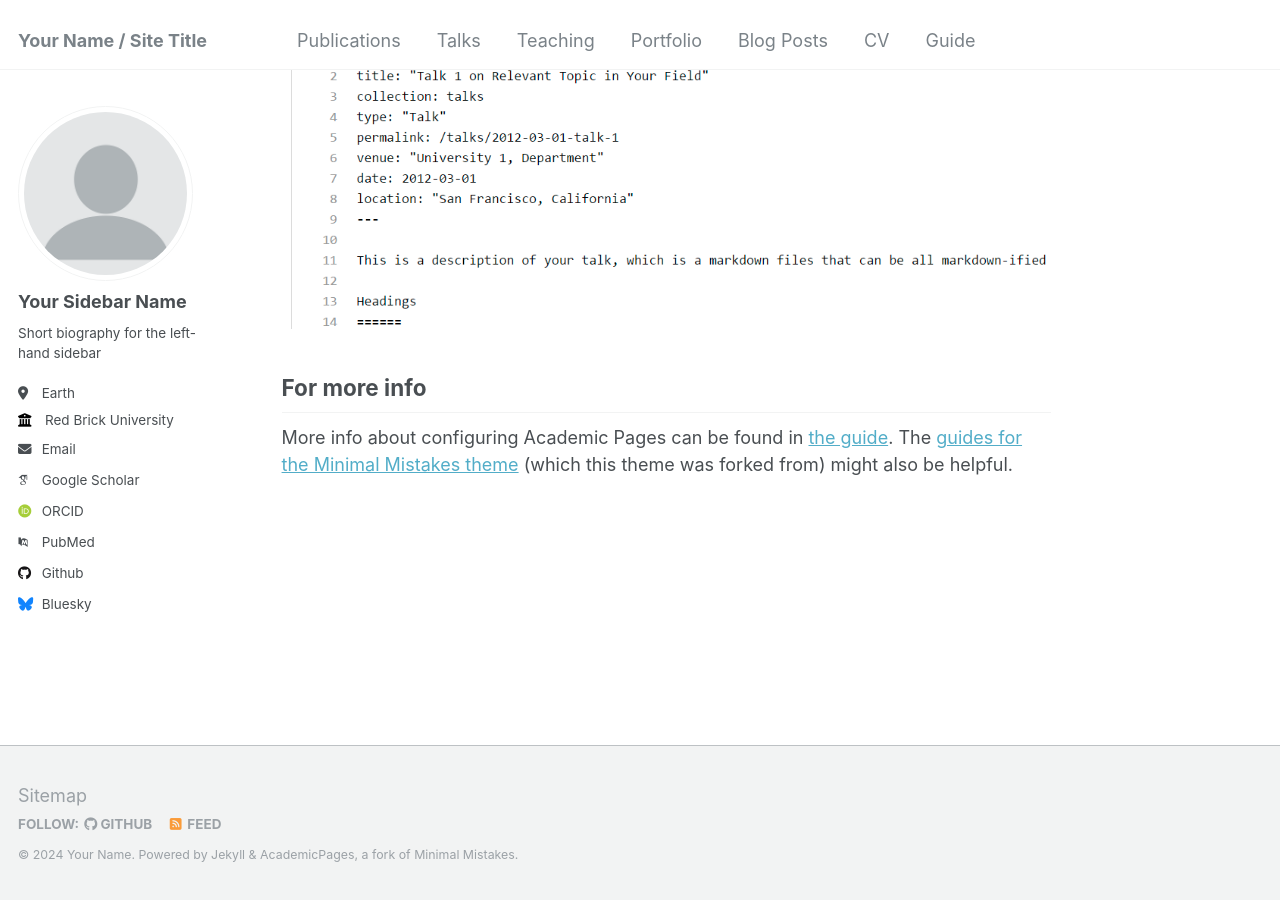
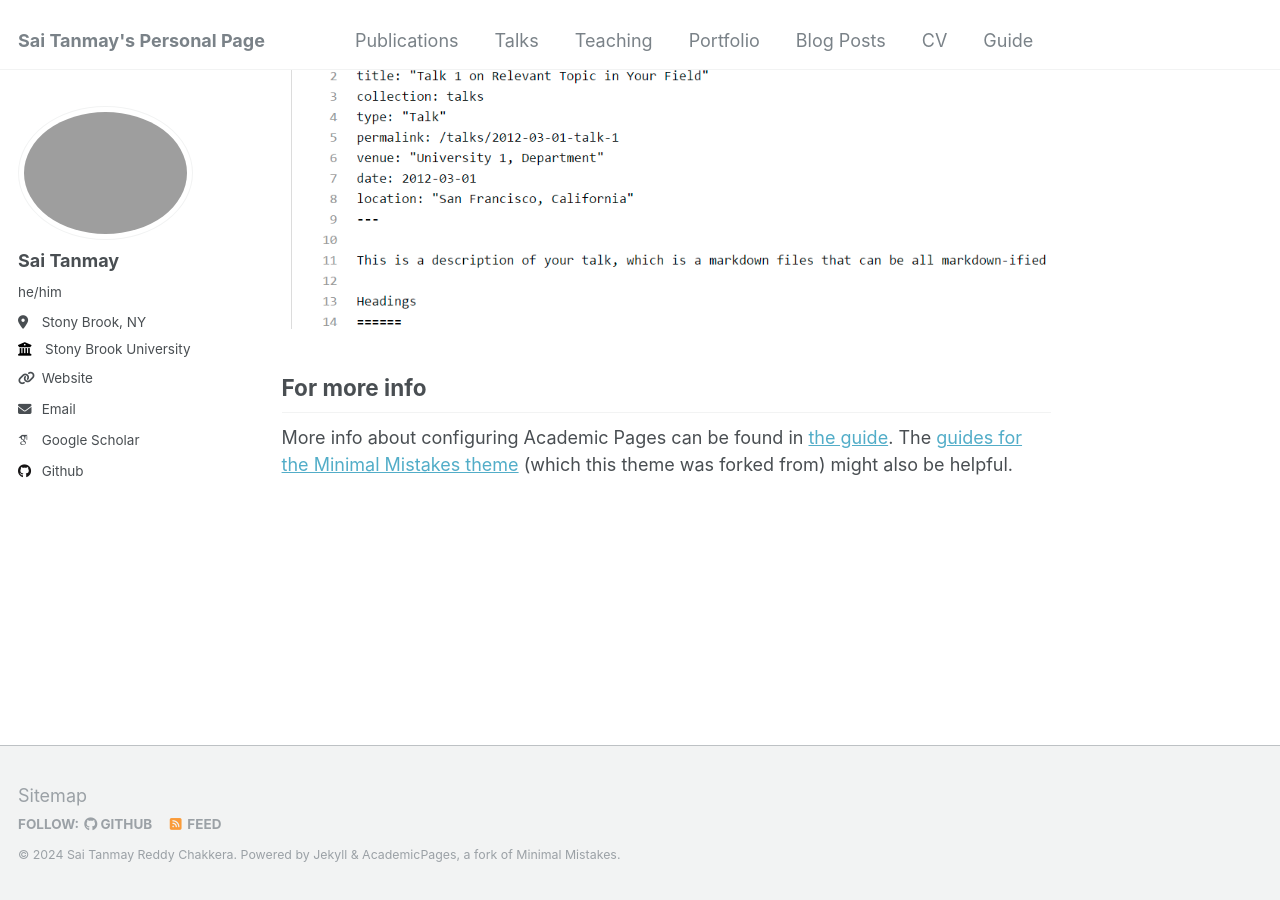
Before and after one commit to starc52/starc52.github.io, a Jekyll site: the page built from _pages/about.md, in a window 1280 px wide and 900 px high, scrolled down 2660 px. Built offline with Jekyll 4.4.1, drawn with Linux system fonts in a browser that asks for light colours; some web fonts are replaced.

Commit message:
added some more changes

```diff
--- a/_config.yml
+++ b/_config.yml
@@ -8,47 +8,47 @@
 
 # Basic Site Settings
 locale                   : "en-US"
-title                    : "Your Name / Site Title"
+title                    : "Sai Tanmay's Personal Page"
 title_separator          : "-"
-name                     : &name "Your Name"
-description              : &description "personal description"
-url                      : https://academicpages.github.io # the base hostname & protocol for your site e.g. "https://mmistakes.github.io"
+name                     : &name "Sai Tanmay Reddy Chakkera"
+description              : &description "CS PhD Student"
+url                      : https://starc52.github.io # the base hostname & protocol for your site e.g. "https://mmistakes.github.io"
 baseurl                  : "" # the subpath of your site, e.g. "/blog"
-repository               : "academicpages/academicpages.github.io"
+repository               : "" #starc52/starc52.github.io
 
 # Site Author - The following control what appear as part of the author content on the side bar.
 #               If a field is blank the icon and link will not appear, otherwise it will be shown.
 #               Additional customization can be done by editing /_includes/author-profile.html
 author:
   # Biographic information
-  avatar           : "profile.png"
-  name             : "Your Sidebar Name"
-  pronouns         : # example: "she/her"
-  bio              : "Short biography for the left-hand sidebar"
-  location         : "Earth"
-  employer         : "Red Brick University"
-  uri              : # URL
-  email            : "none@example.org"
+  avatar           : "profile.jpg"
+  name             : "Sai Tanmay"
+  pronouns         : "he/him"
+  bio              : #"Short biography for the left-hand sidebar"
+  location         : "Stony Brook, NY"
+  employer         : "Stony Brook University"
+  uri              : "starc52.github.io"
+  email            : "schakkera[at]cs.stonybrook.edu"
 
   # Academic websites
   arxiv            : # URL - Update with the correct link to your profile
-  googlescholar    : "https://scholar.google.com/citations?user=PS_CX0AAAAAJ"
+  googlescholar    : "https://scholar.google.com/citations?user=84zadCQAAAAJ&hl=en"
   impactstory      : # URL
-  orcid            : "http://orcid.org/yourorcidurl"
+  orcid            : #"http://orcid.org/yourorcidurl"
   semantic         : # URL
-  pubmed           : "https://www.ncbi.nlm.nih.gov/pubmed/?term=john+snow"
+  pubmed           : #"https://www.ncbi.nlm.nih.gov/pubmed/?term=john+snow"
   researchgate     : # URL
 
   # Repositories and software development
   bitbucket        : # Username - Update with your username on the site
   codepen          : # Username
   dribbble         : # Username
-  github           : "academicpages"
+  github           : "starc52"
   kaggle           : # Username
   stackoverflow    : # User number or user number and name (i.e., use "1" or "1/jeff-atwood")
 
   # Social media
-  bluesky          : "bsky.app" # Replace this with you Bluesky username
+  bluesky          : #"bsky.app" # Replace this with you Bluesky username
   facebook         : # Username
   flickr           : # Username
   foursquare       : # Username
@@ -75,8 +75,8 @@ author:
 
 # Publication Category - The following the list of publication categories and their headings
 publication_category:
-  books:
-    title: 'Books'
+#  books:
+#    title: 'Books'
   manuscripts:
     title: 'Journal Articles'
   conferences:
@@ -290,7 +290,7 @@ sass:
 permalink: /:categories/:title/
 # paginate: 5 # amount of posts to show
 # paginate_path: /page:num/
-timezone: America/Los_Angeles # http://en.wikipedia.org/wiki/List_of_tz_database_time_zones
+timezone: America/New_York # http://en.wikipedia.org/wiki/List_of_tz_database_time_zones
 
 
 # Plugins
```
